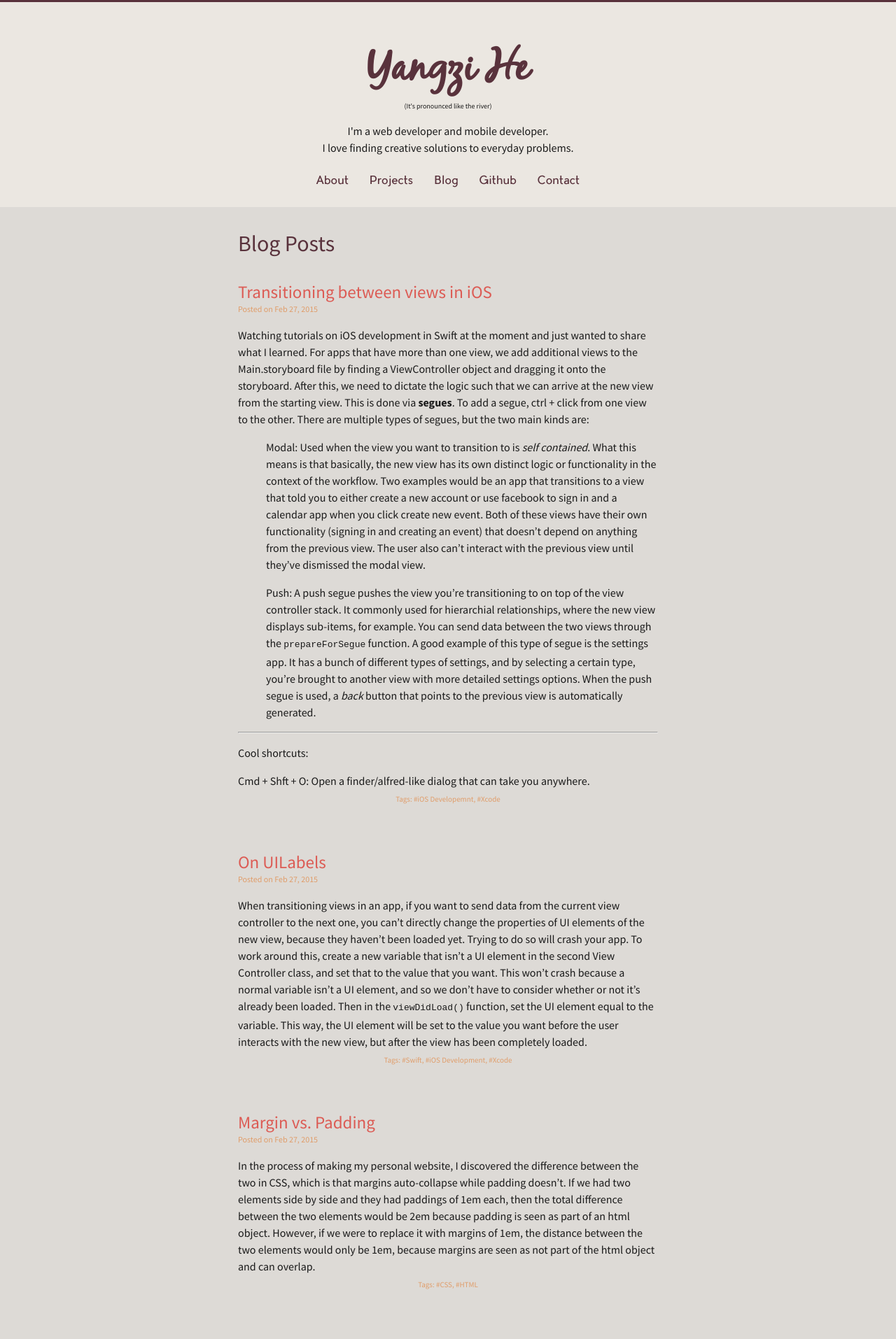
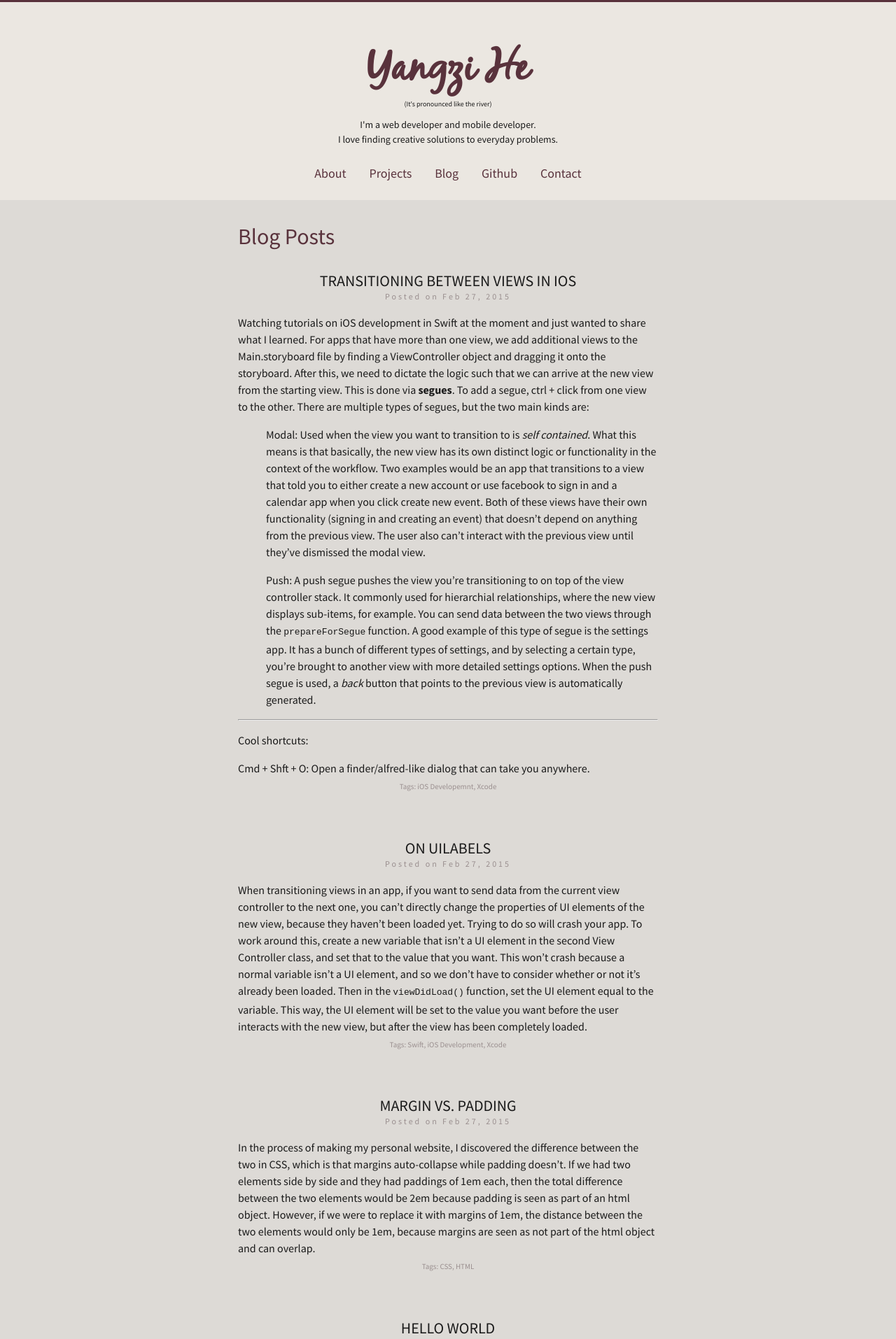
Before and after one commit to yangzihe/yangzihe.github.io, a Jekyll site: the page built from blog/index.html, in a window 1280 px wide. Shown: the top 1914 px of the page at 70% size. Built offline with Jekyll 4.4.1, drawn with Linux system fonts in a browser that asks for light colours.

Commit message:
Fixed some font and color issues

```diff
--- a/css/style.css
+++ b/css/style.css
@@ -29,7 +29,9 @@
 li a {
     width: 10px;
     padding: 0.8em;
-    font-family: "Pier Sans";
+    font-family: "Source Sans Pro";
+    font-weight: 500;
+    font-size: 18px;
 }
 
 li a[href] {
@@ -78,6 +80,11 @@
 .small-text{
     margin-top: 0;
     font-size: 10px;
+    line-height: 1em;
+}
+
+.description {
+    font-size: 14px;
 }
 
 
@@ -133,10 +140,12 @@
 
 h4 {
     font-family: "Source Sans Pro";
-    font-size: 25px;
+    font-size: 22px;
     font-weight: 400;
     margin-bottom: 0;
-    color: #DC5B54;
+    color: #1A1A1A;
+    text-align: center;
+    text-transform: uppercase;
 }
 
 
@@ -144,31 +153,29 @@
     margin-top: 0;
     margin-bottom: 30px;
     font-size: 12px;
-    color: #E09D6A;
+    color: #9a8f8f;
+    text-align: center;
+    letter-spacing: 3px;
 }
 
 .tags-line {
     text-align: center;
     font-family: "Source Sans Pro";
     font-size: 11px;
-    color: #E09D6A;
+    color: #9a8f8f;
     margin-top: -10px;
 }
 
 .no-tags {
     display: inline;
-    color: #E09D6A;
+    color: #9a8f8f;
 }
 
 .tags {
     font-size: 11px;
     text-align: center;
     display: inline;
-    color: #E09D6A;
-}
-
-.tags::before {
-    content: "#";
+    color: #9a8f8f;
 }
 
 .post ul {
```
